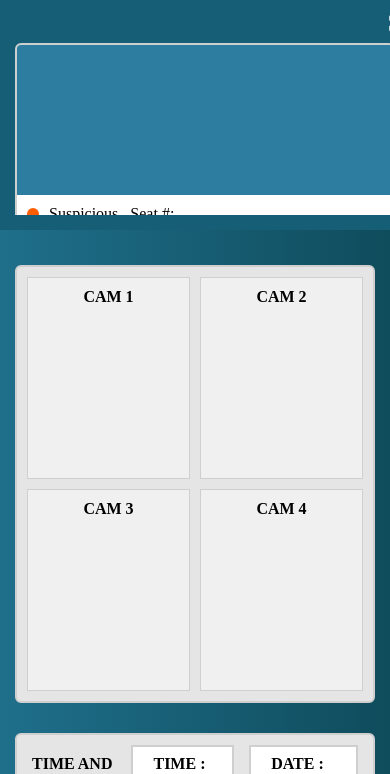
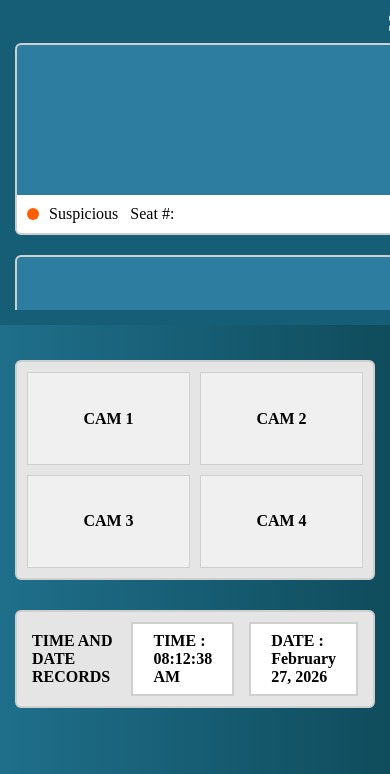
Before and after one commit to myk-101/ExamGuard, a Flask app: page /dashboard in a window 390 px wide; the page is wider, and only the part inside the window is pictured. Shown: the part 70-844 px from the top of that part. Run offline with Flask 3, Linux system fonts and the light colour scheme.

Commit message:
Update dashboard.css

```diff
--- a/ExamGuard/static/css/dashboard.css
+++ b/ExamGuard/static/css/dashboard.css
@@ -2,20 +2,22 @@
     display: flex;
     height: calc(100vh - 70px);
     background: linear-gradient(to right, #1f6f8b, #0f4c5c);
+    overflow: hidden; /* para hindi humaba */
 }
 
 .sidebar {
     width: 280px;
+    height: 100%;
     background: #155e75;
     padding: 15px;
     display: flex;
     flex-direction: column;
-     overflow: hidden;
+    overflow: hidden;
 }
 
 .sidebar .records {
     flex: 1;
-    overflow-y: auto;
+    overflow-y: auto; /* ito lang mag scroll */
     padding-right: 10px;
 }
 
@@ -102,9 +104,10 @@
     border: 1px solid #cfcfcf;
     display: flex;
     justify-content: center;
-    align-items: start;
-    padding: 10px;
+    align-items: center;
     font-weight: bold;
+
+    aspect-ratio: 16 / 9;
 }
 
 /* RECORD BAR */
@@ -142,18 +145,16 @@
     .dashboard-container {
         flex-direction: column;
         height: calc(100vh - 70px);
+        overflow: hidden;
     }
 
     .sidebar {
         width: 100%;
-        height: 200px; /* fixed height */
-    }
-
-    .sidebar .records {
-        overflow-y: auto;
+        height: 35vh; /* fixed top alert area */
     }
 
     .main-content {
+        flex: 1;
         padding: 15px;
         overflow-y: auto;
     }
@@ -162,7 +163,4 @@
         grid-template-columns: repeat(2, 1fr);
     }
 
-    .cam {
-        height: 180px;
-    }
 }
```
